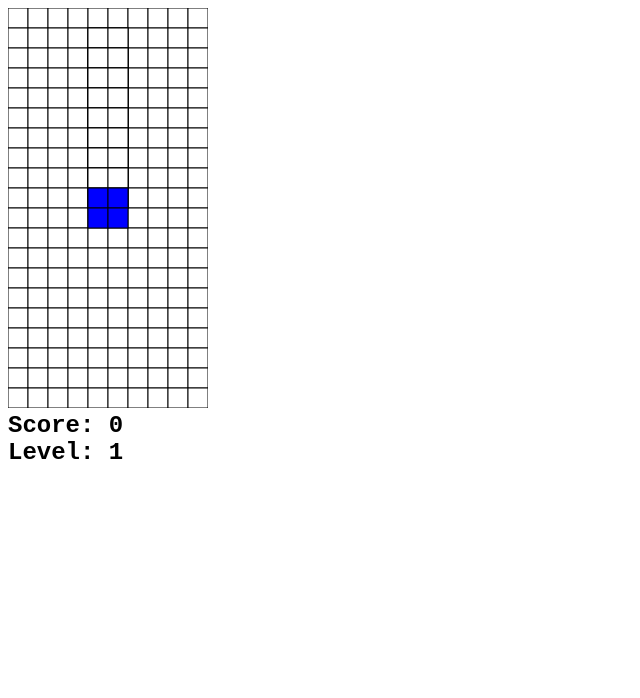
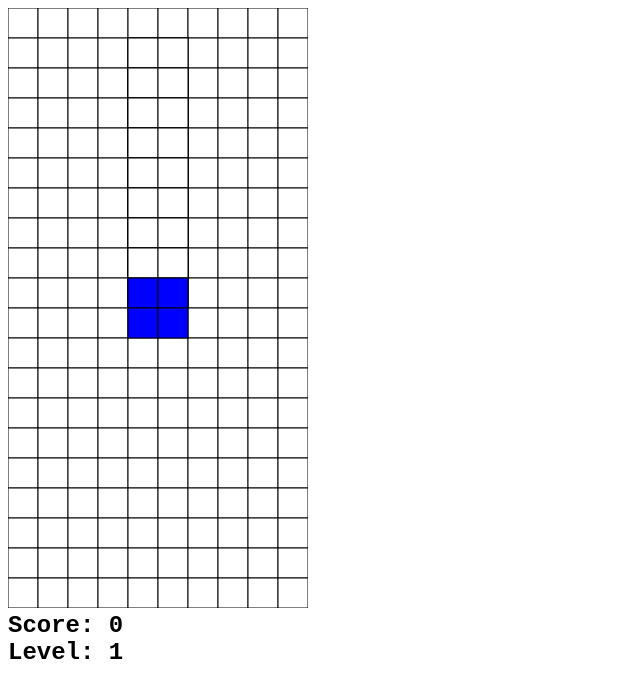
Before and after one commit to Tesser4/Tetris, a plain HTML site: page index.html in a window 1280 px wide. Shown: the whole page, without its empty margins (0-640 px from the left). Drawn offline with Linux system fonts and the light colour scheme.

Commit message:
Makes UI a little bigger

```diff
--- a/index.html
+++ b/index.html
@@ -18,7 +18,7 @@
   </head>
 
   <body>
-    <canvas id="tetris" width="200" height="400"></canvas>
+    <canvas id="tetris" width="300" height="600"></canvas>
     <div>
       Score: <div id="score">0</div>
     </div>
--- a/tetris.js
+++ b/tetris.js
@@ -5,7 +5,7 @@ const levelElement = document.querySelector('#level')
 
 const ROW = 20
 const COL = 10
-const SQ = 20
+const SQ = 30
 const EMPTY = 'white'
 
 let board = getBoard(ROW, COL, SQ, EMPTY)
```
